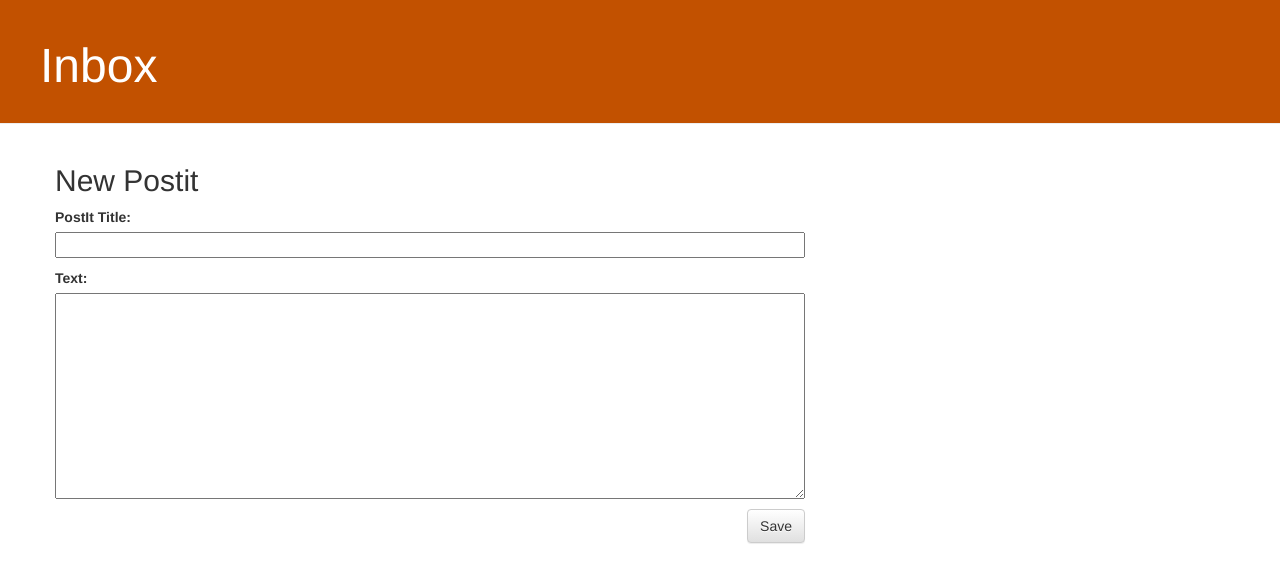
After one commit to MwanzanFelipe/mstrpln-reset, a Django app: page /postit/new/ in a window 1280 px wide. The commit adds this page. Shown: the top 583 px of the page. Run offline with Django 3.2, Linux system fonts and the light colour scheme; some libraries are stand-ins or nearby versions.

Commit message:
Added views to create/edit postits inside the site.

```diff
--- /dev/null
+++ b/datum/forms.py
@@ -0,0 +1,9 @@
+from django import forms
+
+from .models import PostIt
+
+class PostItForm(forms.ModelForm):
+
+    class Meta:
+        model = PostIt
+        fields = ('title', 'text',)
--- a/datum/static/css/datum.css
+++ b/datum/static/css/datum.css
@@ -22,7 +22,7 @@
     float: right;
 }
 
-.post-form textarea, .post-form input {
+.postit-form textarea, .postit-form input {
     width: 100%;
 }
 
@@ -33,10 +33,10 @@
     margin-right: 20px;
 }
 
-.post {
+.postit {
     margin-bottom: 70px;
 }
 
-.post h2 a, .post h2 a:visited {
+.postit h2 a, .postit h2 a:visited {
     color: #000000;
 }
--- a/datum/templates/datum/base.html
+++ b/datum/templates/datum/base.html
@@ -9,6 +9,9 @@
     </head>
     <body>
         <div class="page-header">
+            {% if user.is_authenticated %}
+                <a href="{% url 'postit_new' %}" class="top-menu"><span class="glyphicon glyphicon-plus"></span></a>
+            {% endif %}
             <h1><a href="/">Inbox</a></h1>
         </div>
 
--- a/datum/templates/datum/postit_detail.html
+++ b/datum/templates/datum/postit_detail.html
@@ -7,6 +7,9 @@
                 {{ postit.created_date }}
             </div>
         {% endif %}
+        {% if user.is_authenticated %}
+        	<a class="btn btn-default" href="{% url 'postit_edit' pk=postit.pk %}"><span class="glyphicon glyphicon-pencil"></span></a>
+        {% endif %}
         <h2>{{ postit.title }}</h2>
         <p>{{ postit.text|linebreaksbr }}</p>
     </div>
--- /dev/null
+++ b/datum/templates/datum/postit_edit.html
@@ -0,0 +1,9 @@
+{% extends 'datum/base.html' %}
+
+{% block content %}
+    <h2>New Postit</h2>
+    <form method="POST" class="postit-form">{% csrf_token %}
+        {{ form.as_p }}
+        <button type="submit" class="save btn btn-default">Save</button>
+    </form>
+{% endblock %}
--- a/datum/urls.py
+++ b/datum/urls.py
@@ -4,4 +4,6 @@ from . import views
 urlpatterns = [
     path('', views.postit_list, name='postit_list'),
     path('postit/<int:pk>/', views.postit_detail, name='postit_detail'),
+    path('postit/new/', views.postit_new, name='postit_new'),
+    path('postit/<int:pk>/edit/', views.postit_edit, name='postit_edit'),
 ]
--- a/datum/views.py
+++ b/datum/views.py
@@ -1,6 +1,7 @@
-from django.shortcuts import render, get_object_or_404
+from django.shortcuts import render, get_object_or_404, redirect
 from django.utils import timezone
 from .models import PostIt
+from .forms import PostItForm
 
 def postit_list(request):
     postits = PostIt.objects.order_by('created_date')
@@ -9,3 +10,28 @@ def postit_list(request):
 def postit_detail(request, pk):
     postit = get_object_or_404(PostIt, pk=pk)
     return render(request, 'datum/postit_detail.html', {'postit': postit})
+
+def postit_new(request):
+    if request.method == "POST":
+        form = PostItForm(request.POST)
+        if form.is_valid():
+            postit = form.save(commit=False)
+            postit.created_date = timezone.now()
+            postit.save()
+            return redirect('postit_detail', pk=postit.pk)
+    else:
+        form = PostItForm()
+    return render(request, 'datum/postit_edit.html', {'form': form})
+
+def postit_edit(request, pk):
+    postit = get_object_or_404(PostIt, pk=pk)
+    if request.method == "POST":
+        form = PostItForm(request.POST, instance=postit)
+        if form.is_valid():
+            postit = form.save(commit=False)
+            postit.created_date = timezone.now()
+            postit.save()
+            return redirect('postit_detail', pk=postit.pk)
+    else:
+        form = PostItForm(instance=postit)
+    return render(request, 'datum/postit_edit.html', {'form': form})
```
